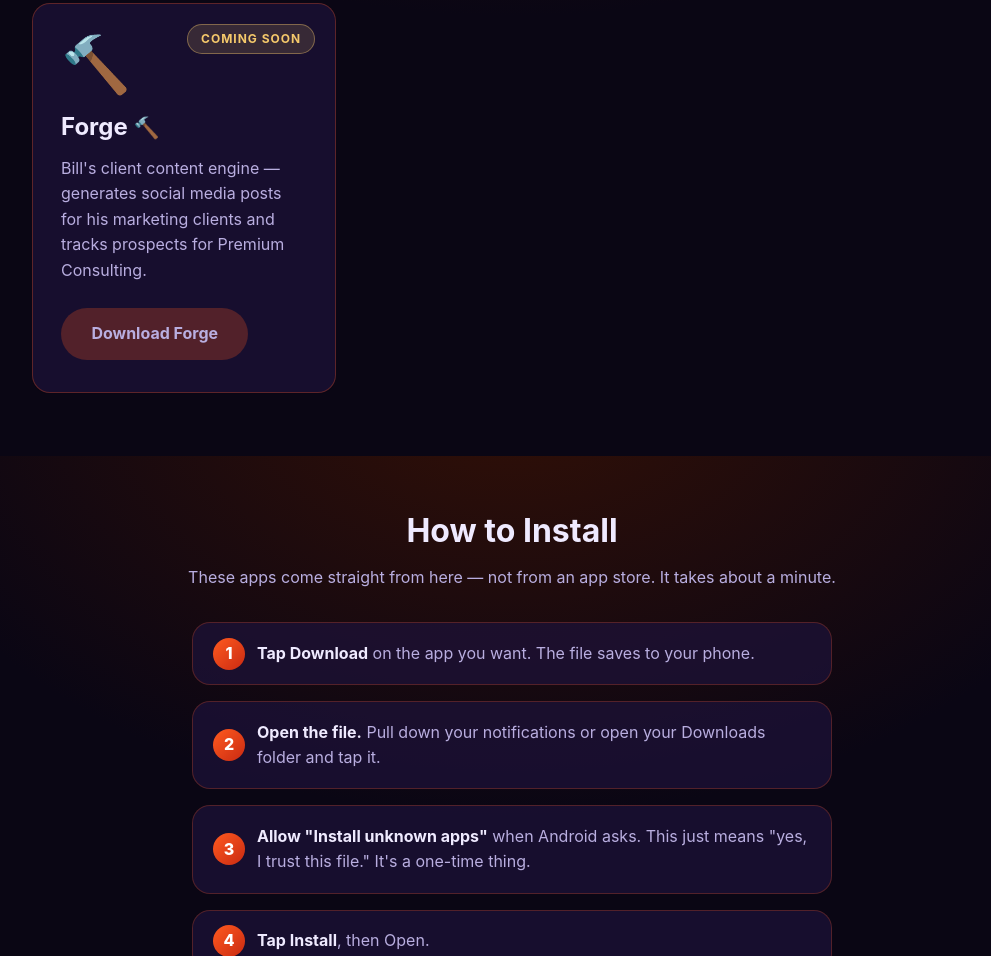
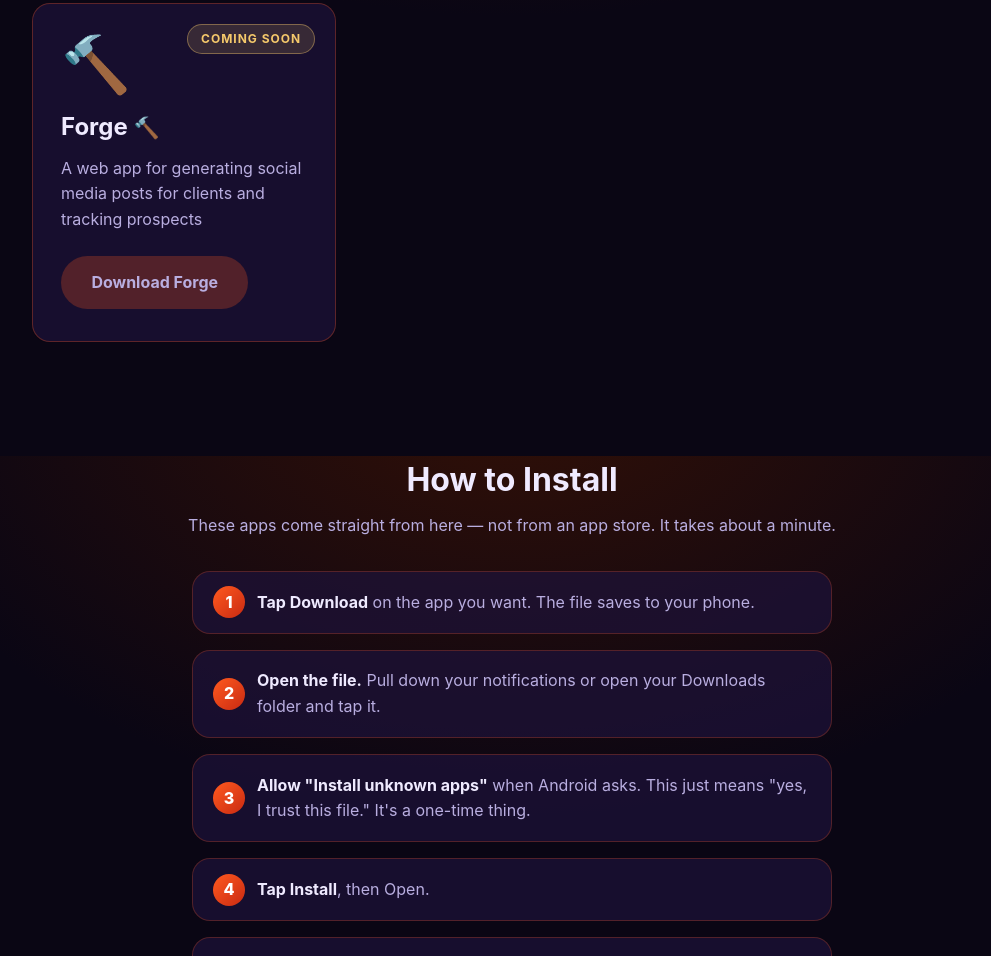
Before and after one commit to sdotbill/fire-apps, a plain HTML site: page index.html in a window 1280 px wide. Shown: the part 1144-2100 px from the top of the page, without its empty margins (128-1119 px from the left). Drawn offline with Linux system fonts and the light colour scheme.

Commit message:
Make Forge card description generic

```diff
--- a/index.html
+++ b/index.html
@@ -74,7 +74,7 @@
         </div>
         <div class="card-badge soon">Coming soon</div>
         <h3>Forge <span class="emoji">🔨</span></h3>
-        <p>Bill's client content engine — generates social media posts for his marketing clients and tracks prospects for Premium Consulting.</p>
+        <p>A web app for generating social media posts for clients and tracking prospects</p>
         <a class="btn btn-disabled" href="#" data-apk="forge" aria-disabled="true">Download Forge</a>
       </article>
     </div>
```
